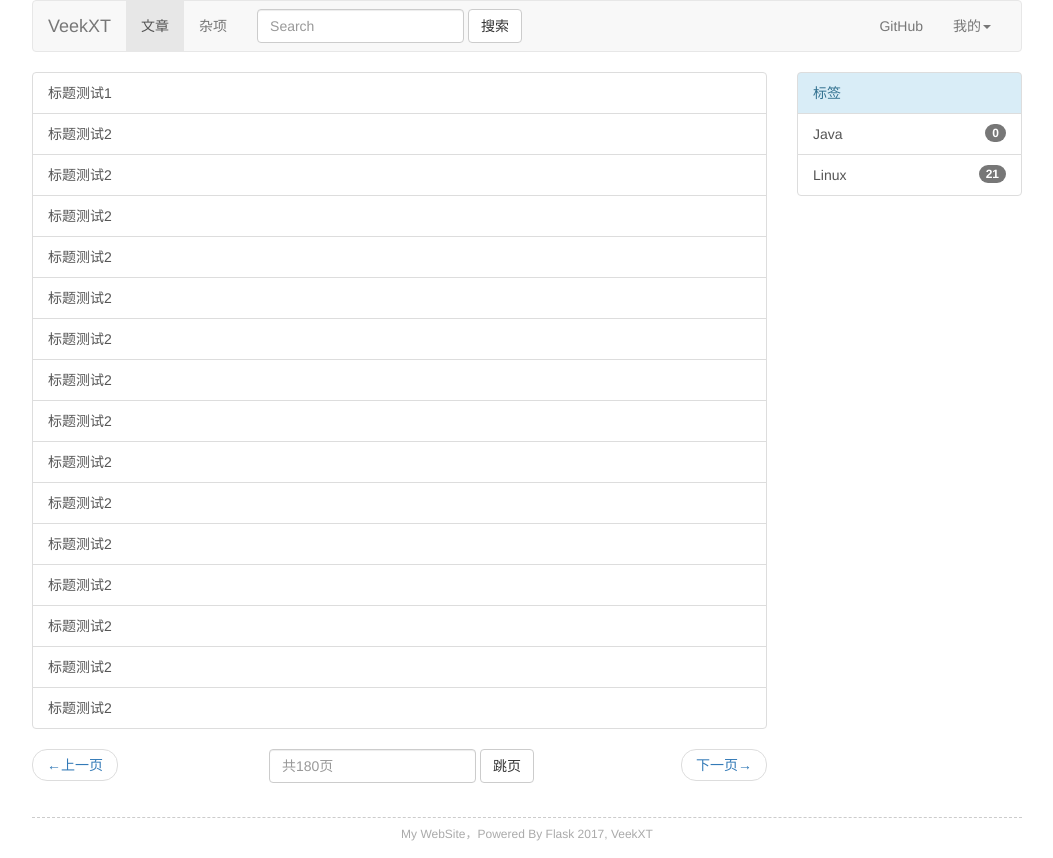
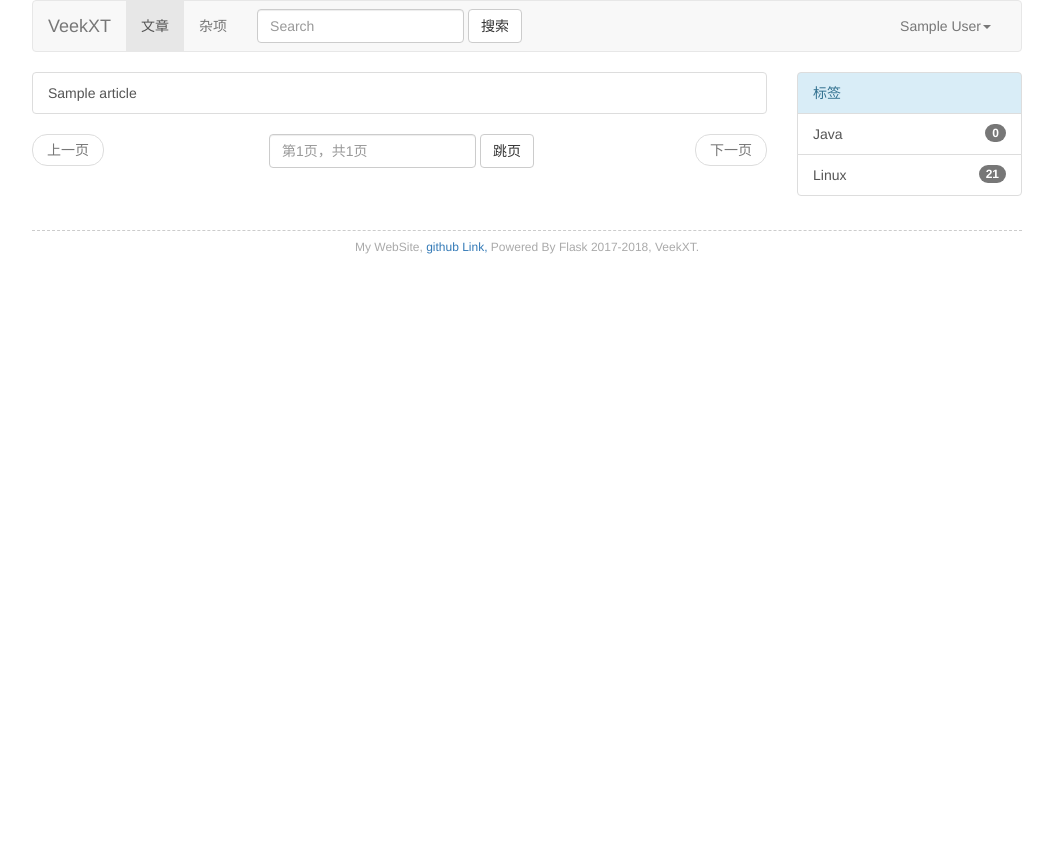
Before and after one commit to veekxt/my_site, a Flask app: page / in a window 1280 px wide. Shown: the whole page, without its empty margins (113-1166 px from the left). After the commit the page ends 254 px from the top, so only its background shows below. Run offline with Flask 2, Linux system fonts and the light colour scheme; a user stored in the database is signed in; tables that the repository leaves empty hold one stand-in row (values such as "Sample post"); parts of the project's set-up code (start-up, migrations or seed data) failed here and were passed over; some libraries are stand-ins or nearby versions.

Commit message:
文章功能,fix #3 fix #8

```diff
--- a/config_t.py
+++ b/config_t.py
@@ -25,3 +25,5 @@ MAIL_USERNAME = os.environ.get("MAIL_USERNAME")
 MAIL_PASSWORD = os.environ.get("MAIL_PASSWORD")
 
 VEEKXT_MAIL_SENDER = "VeekXT <veekxt@gmail.com>"
+
+POSTS_PER_PAGE = 19
--- a/main.py
+++ b/main.py
@@ -1,19 +1,23 @@
 #!/usr/bin/env python3
 import os
+import time
 
+from datetime import datetime
 from flask import Flask, request, render_template, url_for, flash, Blueprint
 from flask_bootstrap import Bootstrap
 from flask_wtf import FlaskForm
+from sqlalchemy import desc
 from werkzeug.utils import secure_filename, redirect
 from wtforms import StringField, SubmitField, PasswordField
 from wtforms.validators import DataRequired
 from flask_sqlalchemy import SQLAlchemy
 from flask_mail import Message, Mail
 from flask_login import LoginManager
-
+import json
+from flask_login import current_user, login_required
 
 from my_utils import my_secure_filename
-from data_model import db, Article, User
+from data_model import db, Article, User, Tag
 from auth import login_manager
 
 import config_t
@@ -27,29 +31,19 @@ login_manager.init_app(app)
 app.register_blueprint(auth_blueprint)
 
 
-@app.route('/data_test')
-def data_test():
-    article = Article(time='1999-01-08 04:05:06', title="test_title", text="test_text")
-    db.session.add(article)
-    db.session.commit()
-    user = User()
-    return str(article.id) + '++' + str(article.title) + '++' + str(article.text)
-
-
 @app.route("/utils")
 def utils():
-    #    msg=Message("Wow",sender="XieTAO",recipients=["wlzhizhen@163.com"])
-    #    msg.html="<h3>Hello</h3> body"
-    #
-    #    Mail(app).send(msg)
     return render_template('utils.html')
 
 
 @app.route('/')
 def index():
-    return render_template('index.html', text='Hello, My Site!')
+    page = request.args.get("page", 1, type=int)
+    pagination = Article.query.order_by(desc(Article.time)).paginate(page, per_page=app.config['POSTS_PER_PAGE'],
+                                                             error_out=True)
+    articles=pagination.items
 
-
+    return render_template('index.html', articles=articles, pagination=pagination)
 
 
 @app.route('/up', methods=['GET', 'POST'])
@@ -58,18 +52,64 @@ def my_upload():
         f = request.files['inputfile']
         if os.name == "posix":
             upload_path = os.path.join("/myvps", 'upload', my_secure_filename(f.filename))
-        elif os.name == "nt":
+        else:
             upload_path = os.path.join("e:\\tmp", '', my_secure_filename(f.filename))
-        else:
-            pass
 
         f.save(upload_path)
         return redirect(url_for('my_upload'))
     return render_template('up.html')
 
 
+@app.route('/write_article', methods=['GET'])
+@login_required
+def write_article():
+    return render_template('write_article.html')
+
+
+@app.route('/post_article', methods=['POST'])
+@login_required
+def post_article():
+    if current_user.access != 0:
+        # flash("当前用户没有权限发布文章！")
+        return "Cant access!"
+    try:
+        article_info = json.loads(request.get_data())
+        article = Article(
+            author=current_user.id,
+            time=datetime.now(),
+            title=article_info["title"],
+            text=article_info["main"])
+        if len(article_info["title"]) == 0:
+            return "Has No Title!"
+        db.session.add(article)
+        db.session.commit()
+    except:
+        db.session.rollback()
+        return "Unknown error!"
+    return "OK"
+
+@app.route('/select_tags')
+def select_tags():
+    rs = []
+    all = Tag.query.all()
+    for i in all:
+        rs.append(i.name)
+    return json.dumps(rs)
+
+@app.route("/article/<id>")
+def a_article(id):
+    return render_template("article.html",id=id)
+
+@app.route("/article_info/<id>")
+def a_article_info(id):
+    article = Article.query.get(int(id))
+    article_json = {
+        "title":article.title,
+        "time":str(article.time),
+        "text":article.text,
+        "author":article.user.name
+    }
+    return json.dumps(article_json)
+
 if __name__ == '__main__':
-
-    app.run(host="127.0.0.1",port=8000,debug=True)
-    from data_model import User
-    db.create_all()
+    app.run(host="127.0.0.1", port=8000, debug=True)
--- a/require.txt
+++ /dev/null
@@ -1 +0,0 @@
-pip install flask flask_bootstrap flask_wtf flask_sqlalchemy
--- a/static/mystyle.css
+++ b/static/mystyle.css
@@ -4,6 +4,9 @@
 }
 .xt-hidden{
 	display:none!important;
+}
+.my-title{
+	font-size: 18px!important;
 }
 footer {
 	margin-top: 1em;
--- a/templates/base.html
+++ b/templates/base.html
@@ -51,15 +51,14 @@
                                 </form>
                                 <ul class="nav navbar-nav navbar-right">
                                     <li class="xt-hidden"><a href="#">RSS</a></li>
-                                    <li><a href="{{ config.GITHUB_LINK }}" target="_blank">GitHub</a></li>
 
                                     {% if current_user.is_authenticated %}
                                         <li class="dropdown">
                                             <a href="#" class="dropdown-toggle" data-toggle="dropdown" role="button"
                                                aria-haspopup="true"
-                                               aria-expanded="false">我的<span class="caret"></span></a>
+                                               aria-expanded="false">{{ current_user.name }}<span class="caret"></span></a>
                                             <ul class="dropdown-menu">
-                                                <li><a href="#">写文章</a></li>
+                                                <li><a href="{{ url_for("write_article") }}">写文章</a></li>
                                                 <li><a href="#">文章管理</a></li>
                                                 <li><a href="#">个人信息</a></li>
                                                 <li><a href="{{ url_for("auth.user_quit") }}">退出登录</a></li>
@@ -81,7 +80,9 @@
 
                     <footer>
                         <p>
-                            <small> My WebSite，Powered By Flask 2017, VeekXT</small>
+                            <small> My WebSite,
+                                <a href="{{ config.GITHUB_LINK }}" target="_blank">github Link, </a>Powered By Flask 2017-2018, VeekXT.
+                            </small>
                         </p>
                     </footer>
                 {%- endblock footer %}
--- a/templates/index.html
+++ b/templates/index.html
@@ -3,33 +3,45 @@
     <div class="row">
         <div class="col-md-9">
             <div class="list-group">
-       <a class="list-group-item" href="#">标题测试1</a>
-       <a class="list-group-item" href="#">标题测试2</a>
-       <a class="list-group-item" href="#">标题测试2</a>
-       <a class="list-group-item" href="#">标题测试2</a>
-       <a class="list-group-item" href="#">标题测试2</a>
-       <a class="list-group-item" href="#">标题测试2</a>
-       <a class="list-group-item" href="#">标题测试2</a>
-       <a class="list-group-item" href="#">标题测试2</a>
-       <a class="list-group-item" href="#">标题测试2</a>
-       <a class="list-group-item" href="#">标题测试2</a>
-       <a class="list-group-item" href="#">标题测试2</a>
-       <a class="list-group-item" href="#">标题测试2</a>
-       <a class="list-group-item" href="#">标题测试2</a>
-       <a class="list-group-item" href="#">标题测试2</a>
-       <a class="list-group-item" href="#">标题测试2</a>
-       <a class="list-group-item" href="#">标题测试2</a>
+
+                {% for a in pagination.items %}
+                    <a class="list-group-item" href="{{ url_for("a_article",id=a.id) }}">{{ a.title }}</a>
+                {% endfor %}
+
             </div>
             <nav aria-label="...">
                 <ul class="pager">
-				<form class="form-inline">
-			<li class="previous"><a href="#"><span aria-hidden="true">&larr;</span>上一页</a></li>
+                    <form class="form-inline" action="/">
+                        {% if pagination.has_prev %}
+                            <li class="previous">
+                                <a href="{{ url_for("index",page=pagination.prev_num) }}"><span aria-hidden="true"></span>上一页</a>
+                            </li>
+                        {% else %}
+                            <li class="previous disabled">
+                                <a href="#"><span aria-hidden="true"></span>上一页</a>
+                            </li>
+                        {% endif %}
+
+
                         <div class="form-group">
                             <label for="exampleInputEmail2"></label>
-					<input class="form-control" id="exampleInputEmail2" placeholder="共180页">
+                            <input class="form-control" name="page"
+                                   placeholder="第{{ pagination.page }}页，共{{ pagination.pages }}页">
                         </div>
+
+
                         <button type="submit" class="btn btn-default">跳页</button>
-			<li class="next"><a href="#">下一页<span aria-hidden="true">&rarr;</span></a></li>
+
+                        {% if pagination.has_next %}
+                            <li class="next">
+                                <a href="{{ url_for("index",page=pagination.next_num) }}"><span aria-hidden="true"></span>下一页</a>
+                            </li>
+                        {% else %}
+                            <li class="next disabled">
+                                <a href="#"><span aria-hidden="true"></span>下一页</a>
+                            </li>
+                        {% endif %}
+
                     </form>
                 </ul>
             </nav>
```
Also changed, not shown: auth.py (+11 -7 lines), data_model.py (+42 -12 lines), my_site.sql (+34 -4 lines), requirements.txt (+19 -0 lines), README.md. Lines whose indentation alone changed are shown as unchanged.
